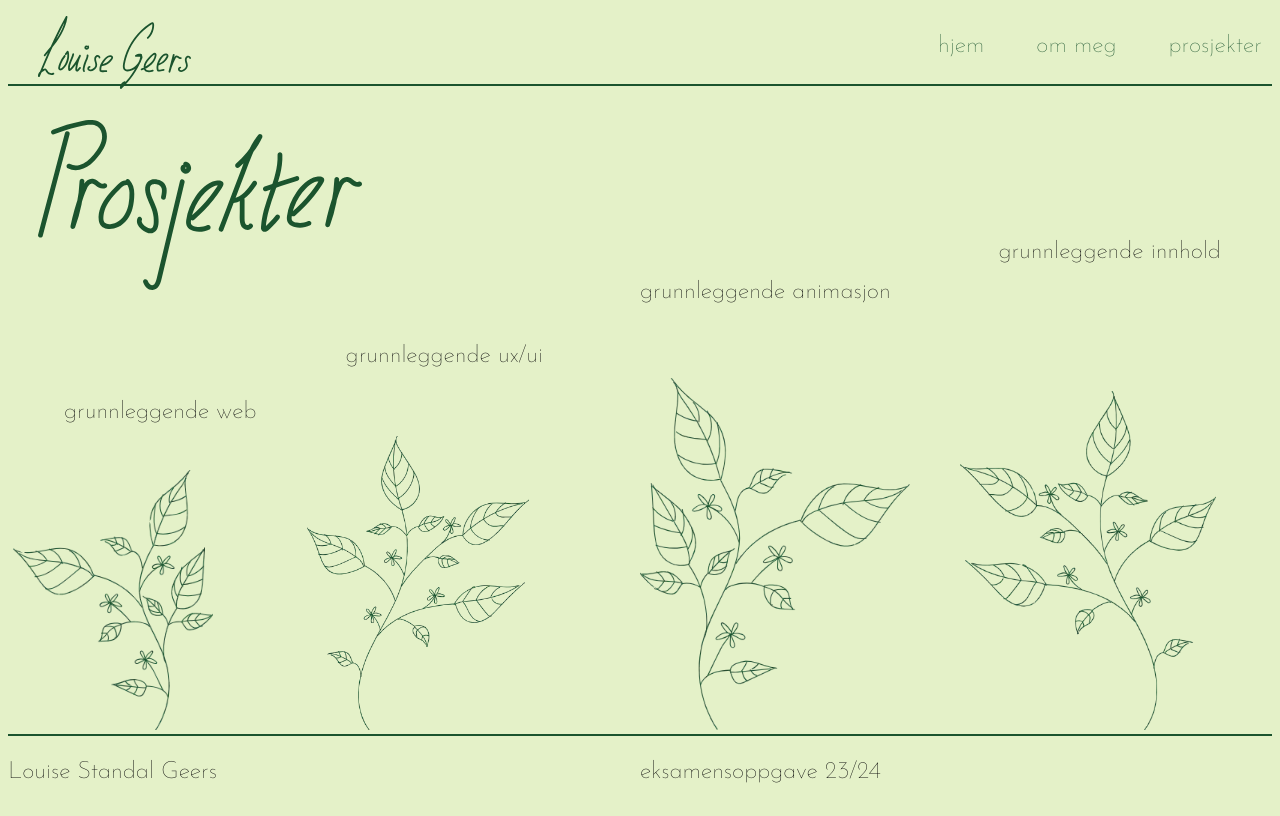
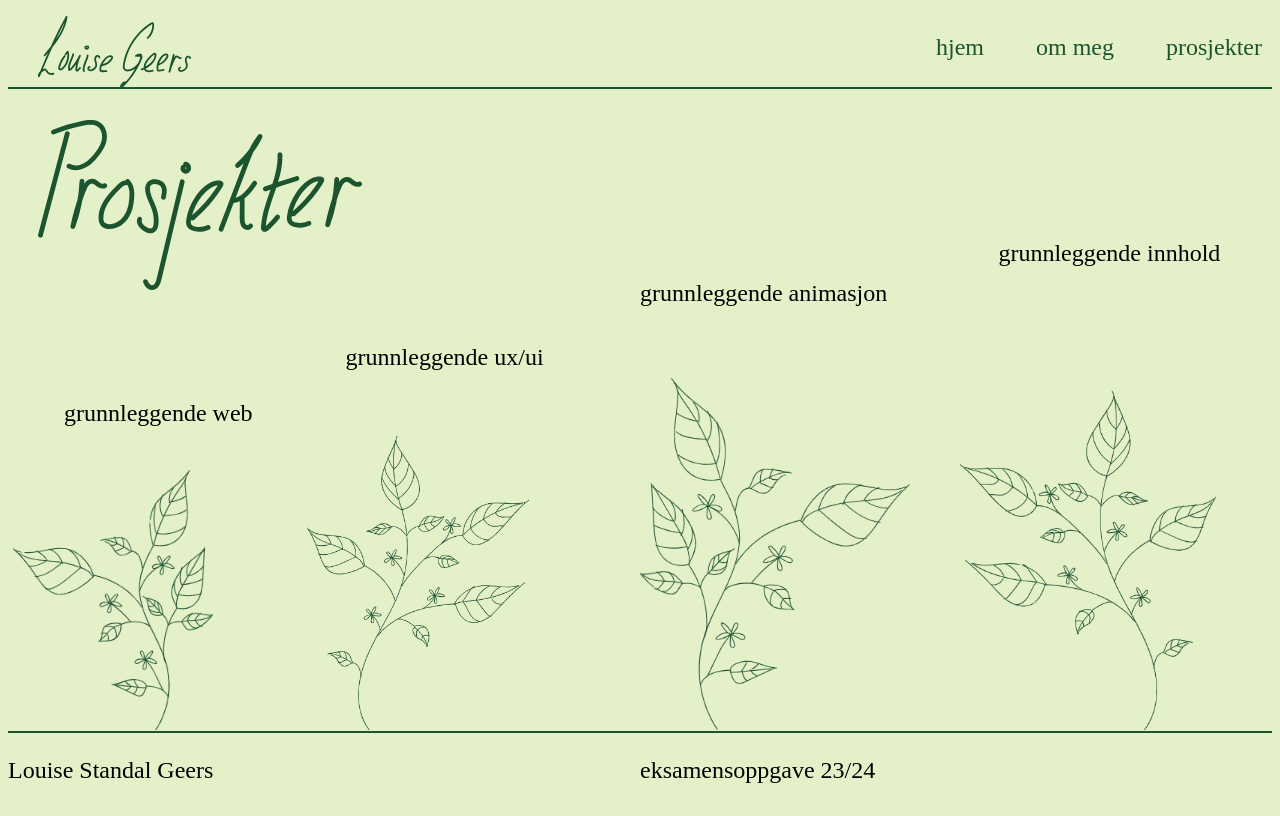
Before and after one commit to louisesg1/eksamen2023, a plain HTML site: page prosjekter.html in a window 1280 px wide. Drawn offline with Linux system fonts and the light colour scheme; a web font is replaced by a local one.

Commit message:
fontbytte

```diff
--- a/css/prosjekter.css
+++ b/css/prosjekter.css
@@ -1,26 +1,26 @@
 .tema1{
-    font-family: overskrift;
+    font-family: bread;
     font-size: 1.5rem;
     position: absolute;
     left:30%;
     top:40%;
 }
 .tema2{
-    font-family: overskrift;
+    font-family: bread;
     font-size: 1.5rem;
     position: absolute;
     left:30%;
     top:45%;
 }
 .tema3{
-    font-family: overskrift;
+    font-family: bread;
     font-size: 1.5rem;
     position: absolute;
     left:30%;
     top:50%;
 }
 .tema4{
-    font-family: overskrift;
+    font-family: bread;
     font-size: 1.5rem;
     position: absolute;
     left:30%;
@@ -92,28 +92,28 @@ max-width: 70%;
     height: auto;
 }
 .tema1{
-    font-family: overskrift;
+    font-family: bread;
     font-size: 1.5rem;
     position: absolute;
     top:50%;
     left:5%;
 }
 .tema2{
-    font-family: overskrift;
+    font-family: bread;
     font-size: 1.5rem;
     position: absolute;
     top:43%;
     left:27%;
 }
 .tema3{
-    font-family: overskrift;
+    font-family: bread;
     font-size: 1.5rem;
     position: absolute;
     top:35%;
     left:50%;
 }
 .tema4{
-    font-family: overskrift;
+    font-family: bread;
     font-size: 1.5rem;
     position: absolute;
     top:30%;
--- a/css/style.css
+++ b/css/style.css
@@ -18,7 +18,7 @@ footer{
     left: 0;
     border-top: 2px solid #1B542E;
     width: 100%;
-    font-family: overskrift;
+    font-family: bread;
     font-size: 1.5rem;
     display: grid;
     grid-template-columns: 1fr 1fr;
@@ -30,7 +30,7 @@ footer{
 }
 .headertxt{
     padding-left: 2rem;
-    font-family: overskrift;
+    font-family: bread;
     font-size: 1.5rem;
 }
 .logo{
@@ -90,10 +90,11 @@ a:active {
     font-family: overskriftkursiv;
     src: url(/fonts/josefinsans-italic-variablefont_wght-webfont.woff2);
   }
-@font-face {
+  @font-face {
     font-family: bread;
-    src: url(/fonts/roboto-regular-webfont.woff2);
+    src: url(/fonts/playfairdisplay-variablefont_wght-webfont.woff2-kopi);
   }
+
   @media screen and (max-width: 800px) {
     header{
       border: none;
```
Also changed, not shown: css/ommeg.css (+4 -4 lines), fonts/roboto-regular-webfont.woff2 (deleted), 3 other files.
